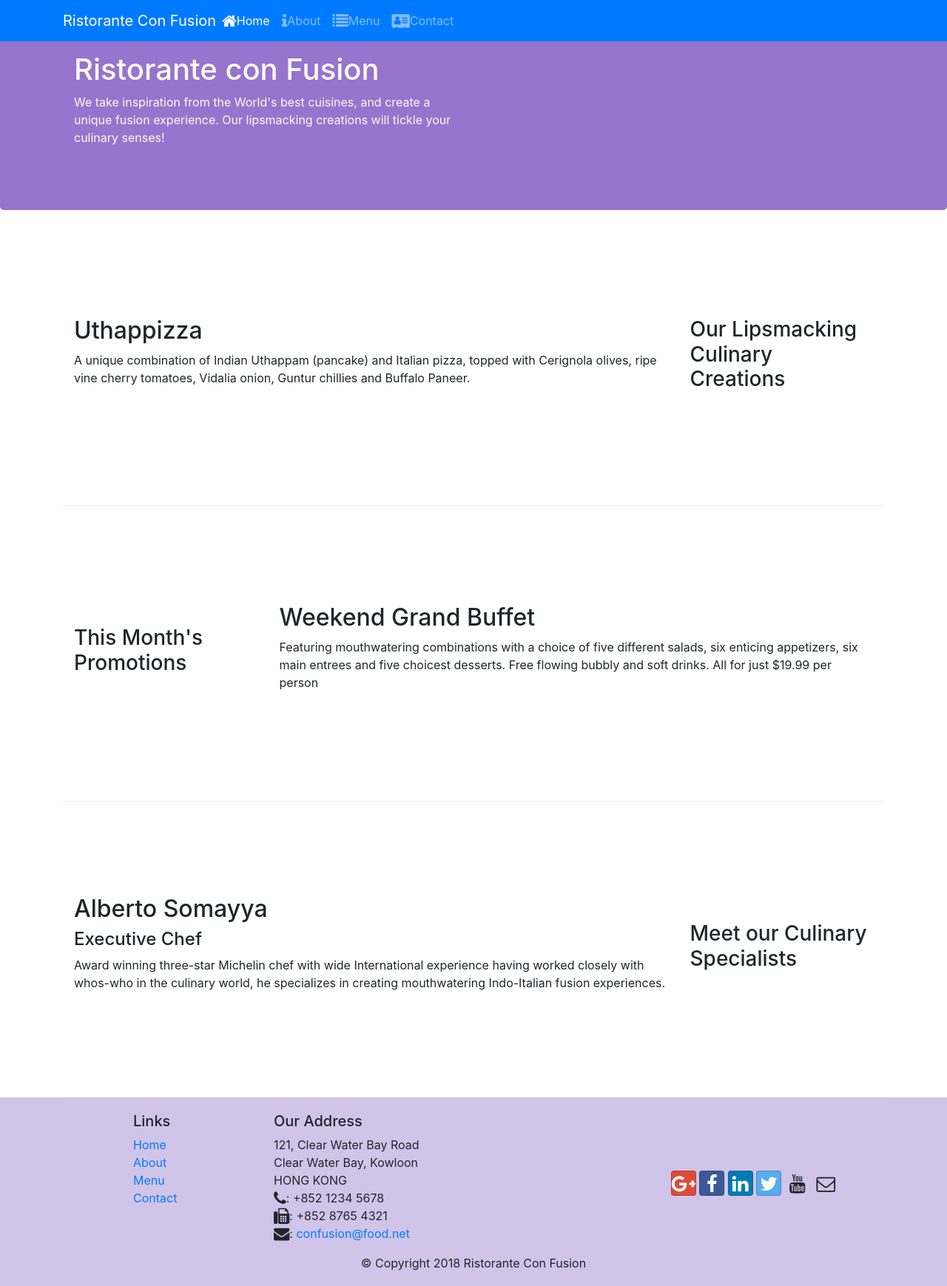
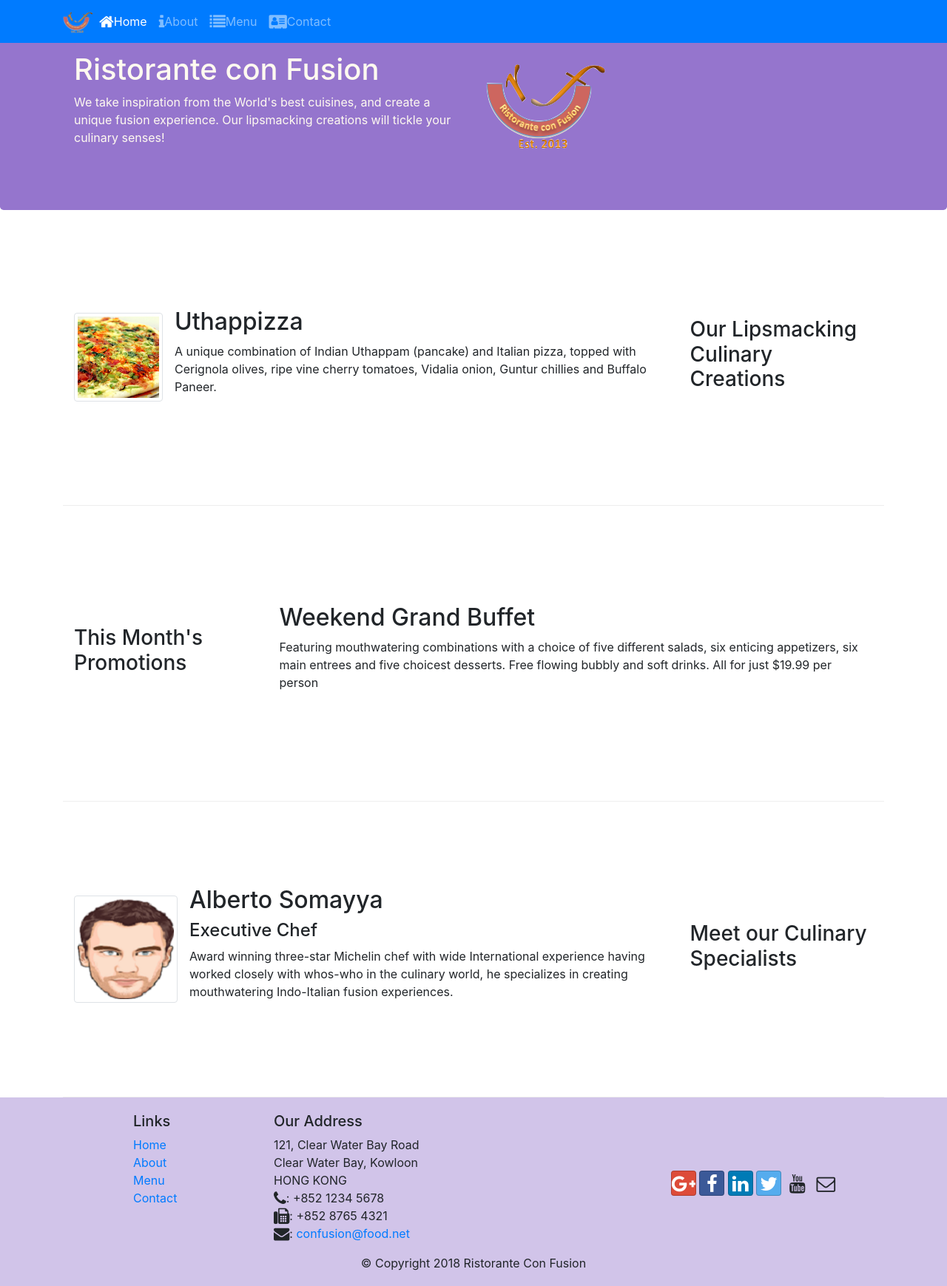
Before and after one commit to anupamagaur16/Bootstrap4-starter, a website: page Bootstrap4/conFusion/index.html in a window 1280 px wide. Shown: the whole page at 74% size. Drawn offline with nearby package versions, Linux system fonts and the light colour scheme.

Commit message:
Images and media

```diff
--- a/Bootstrap4/conFusion/index.html
+++ b/Bootstrap4/conFusion/index.html
@@ -18,7 +18,7 @@
                 <span class="navbar-toggler-icon"></span>
             </button>
 
-            <a class="navbar-brand mr-auto" href="#">Ristorante Con Fusion</a>
+            <a class="navbar-brand mr-auto" href="#"><img src="img/logo.png" height="30" width="41"></a></a>
 
             <div class="collapse navbar-collapse" id="Navbar">
 
@@ -39,7 +39,8 @@
                     <h1>Ristorante con Fusion</h1>
                     <p>We take inspiration from the World's best cuisines, and create a unique fusion experience. Our lipsmacking creations will tickle your culinary senses!</p>
                 </div>
-                <div class="col-12 col-sm">
+                <div class="col-12 col-sm align-self-center">
+                        <img src="img/logo.png" class="img-fluid">
                 </div>
             </div>
         </div>
@@ -51,8 +52,17 @@
                 <h3>Our Lipsmacking Culinary Creations</h3>
             </div>
             <div class="col col-sm order-sm-first col-md">
-                <h2>Uthappizza</h2>
-                <p>A unique combination of Indian Uthappam (pancake) and Italian pizza, topped with Cerignola olives, ripe vine cherry tomatoes, Vidalia onion, Guntur chillies and Buffalo Paneer.</p>
+                <div class="media">
+                    <img class="d-flex mr-3 img-thumbnail align-self-center"
+                            src="img/uthappizza.png" alt="Uthappizza">
+                    <div class="media-body">
+                        <h2 class="mt-0">Uthappizza</h2>
+                        <p class="d-none d-sm-block">A unique combination of Indian Uthappam (pancake) and
+                            Italian pizza, topped with Cerignola olives, ripe vine
+                            cherry tomatoes, Vidalia onion, Guntur chillies and
+                            Buffalo Paneer.</p>
+                    </div>
+                </div>
             </div>
         </div>
 
@@ -72,9 +82,19 @@
                 <h3>Meet our Culinary Specialists</h3>
             </div>
             <div class="col col-sm order-sm-first col-md">
-                <h2>Alberto Somayya</h2>
-                <h4>Executive Chef</h4>
-                <p>Award winning three-star Michelin chef with wide International experience having worked closely with whos-who in the culinary world, he specializes in creating mouthwatering Indo-Italian fusion experiences. </p>
+                <div class="media">
+                    <img class="d-flex mr-3 img-thumbnail align-self-center"
+                            src="img/alberto.png" alt="Alberto Somayya">
+                    <div class="media-body">
+                        <h2 class="mt-0">Alberto Somayya</h2>
+                        <h4>Executive Chef</h4>
+                        <p class="d-none d-sm-block">Award winning three-star Michelin chef with wide
+                            International experience having worked closely with
+                            whos-who in the culinary world, he specializes in
+                            creating mouthwatering Indo-Italian fusion experiences.
+                            </p>
+                    </div>
+                </div>
             </div>
         </div>
     </div>
```
Also changed, not shown: Bootstrap4/conFusion/aboutus.html (+3 -2 lines), Bootstrap4/conFusion/contactus.html (+3 -2 lines), Bootstrap4/conFusion/img/alberto.png (added), Bootstrap4/conFusion/img/buffet.png (added), Bootstrap4/conFusion/img/logo.png (added), Bootstrap4/conFusion/img/uthappizza.png (added), 2 other files.
